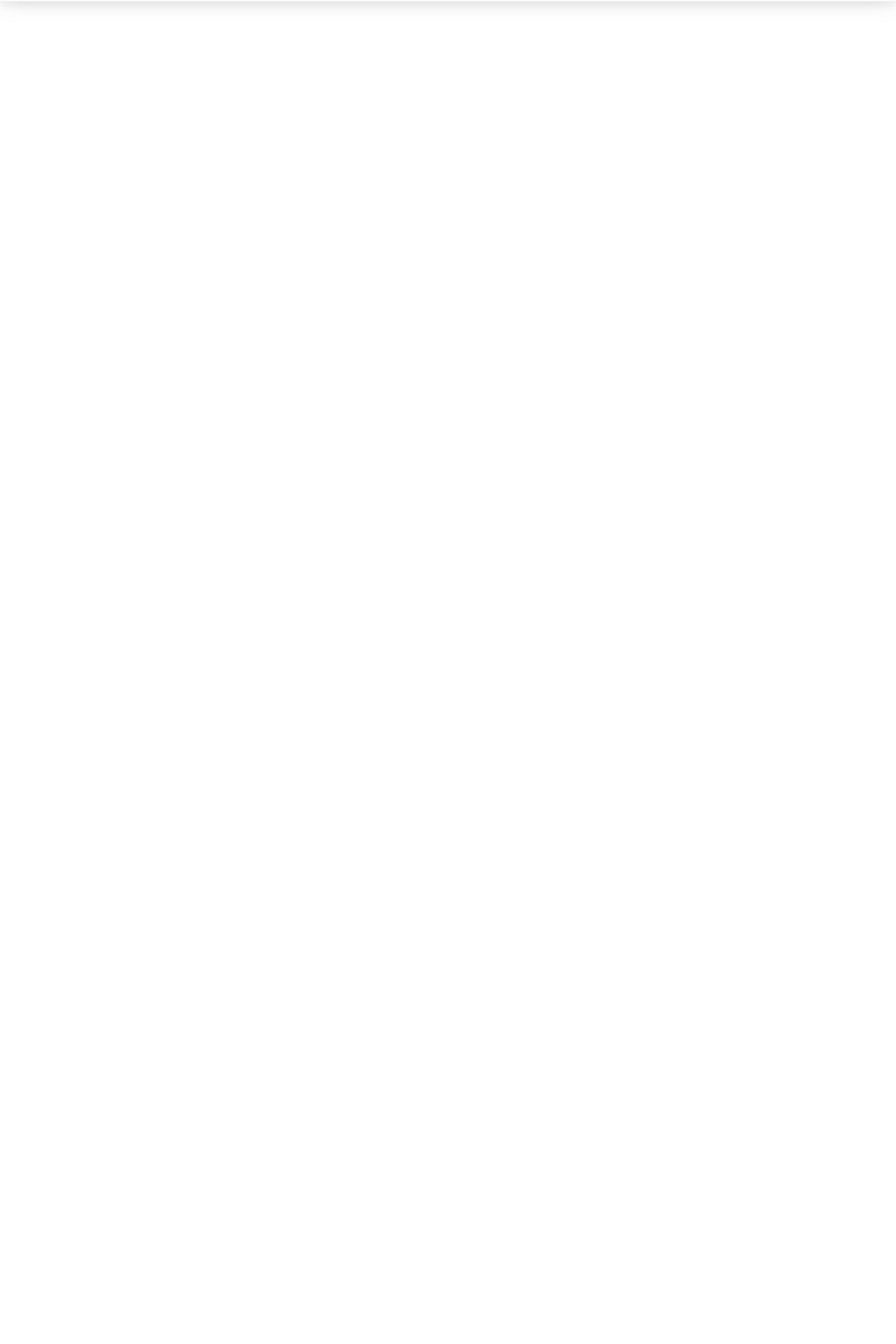
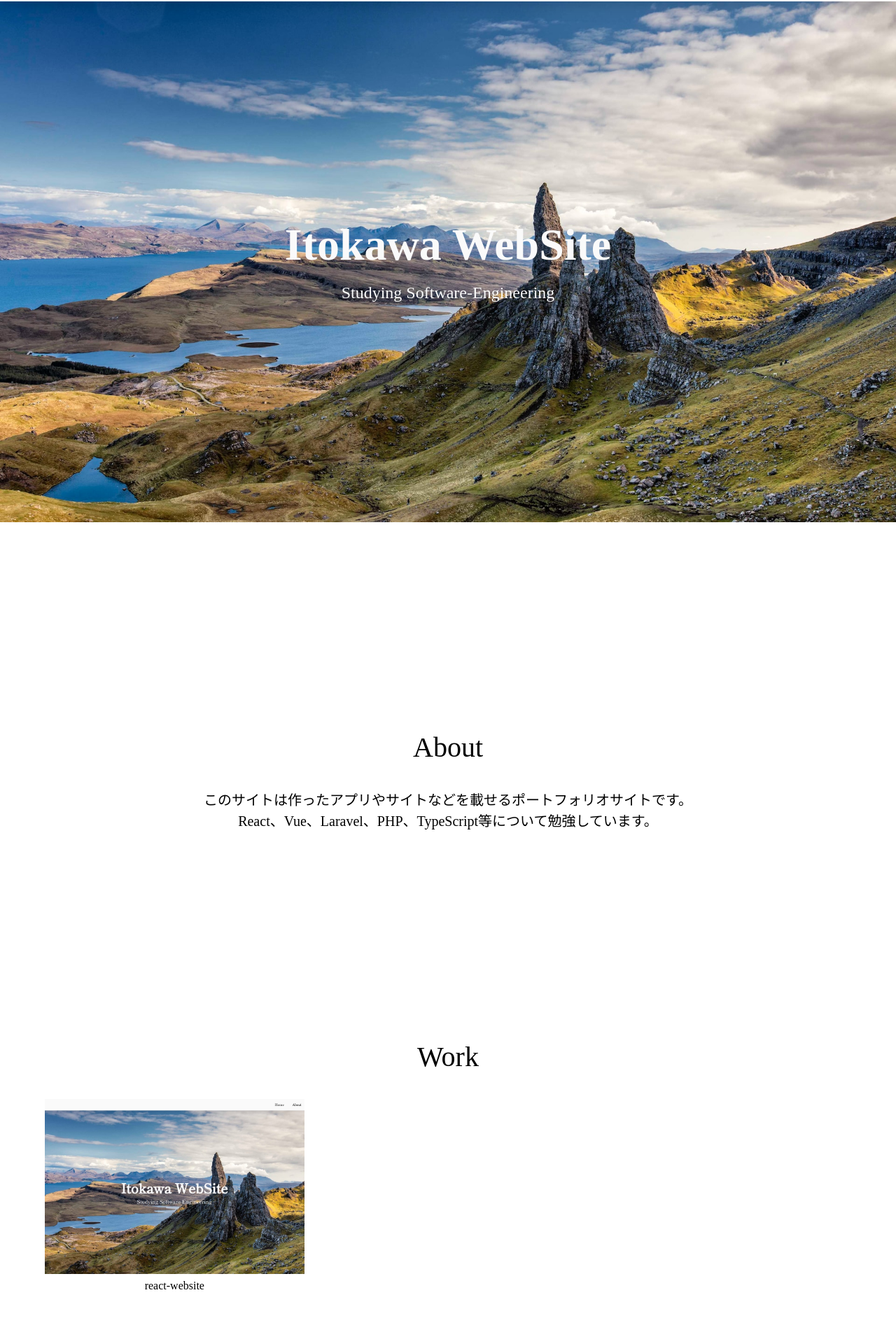
Before and after one commit to gonzales54/WebSite, a React (Vite) app in the folder src/: page / in a window 1280 px wide. Shown: the part 54-1974 px from the top of the page at 70% size. Before the commit the page ends 800 px from the top, so only its background shows below. Built offline with nearby package versions, Linux system fonts and the light colour scheme; a web font is replaced by a local one.

Commit message:
add main

```diff
--- a/src/src/App.tsx
+++ b/src/src/App.tsx
@@ -19,7 +19,7 @@ function App() {
       document.body.style.overflow = "hidden";
     }
   }
-  const work = [
+  const workItem = [
     {
       title: 'react-website',
       image: WebSiteImageURL,
@@ -29,7 +29,7 @@ function App() {
   return (
     <div className="App">
       <HeaderComponent isNavOpen={isNavOpen} navOpen={navOpen} />
-      <MainComponent />
+      <MainComponent workItem={workItem} />
       <FooterComponent/>
     </div>
   )
--- a/src/src/components/MainComponent.tsx
+++ b/src/src/components/MainComponent.tsx
@@ -1,7 +1,42 @@
-const MainComponent = () => {
+const MainComponent = ({workItem}: any) => {
 	return (
-		<main>
-			<h1>Main</h1>
+		<main className='main'>
+			<section className='main-visual flex justify-center align-items-center'>
+				<div>
+					<h2 className='main-title'>Itokawa WebSite</h2>
+					<p className='sub-title'>Studying Software-Engineering</p>
+				</div>
+			</section>
+			<section className='about flex justify-center align-items-center container-md'>
+				<div>
+					<h2 className='section-title'>About</h2>
+					<p className='about-content'>
+						このサイトは作ったアプリやサイトなどを載せるポートフォリオサイトです。<br />
+						React、Vue、Laravel、PHP、TypeScript等について勉強しています。
+					</p>
+				</div>
+			</section>
+			<section className='work container-lg'>
+				<h2 className='section-title'>Work</h2>
+				<ul className='grid' style={{ gridTemplateRows: workItem.length > 3 ? '1fr 1fr' : '1fr' }}>
+					{
+						workItem.map((item: any) => (
+							<li key={item.title}>
+								<a href={item.url}>
+									<div className='work-item' style={{ backgroundImage: `url(${item.image})` }}></div>
+									<h3 className='work-item-title'>{item.title}</h3>
+								</a>
+							</li>
+						))
+					}
+				</ul>
+				{workItem.lengt > 6
+					?
+					<a href="" className='work-link'>制作したアプリやサイト一覧</a>
+					:
+					""
+				}
+			</section>
 		</main>
 	)
 }
```
